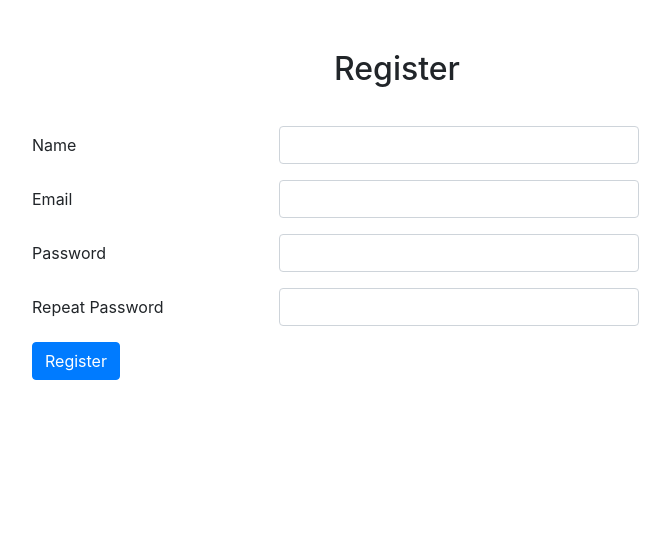
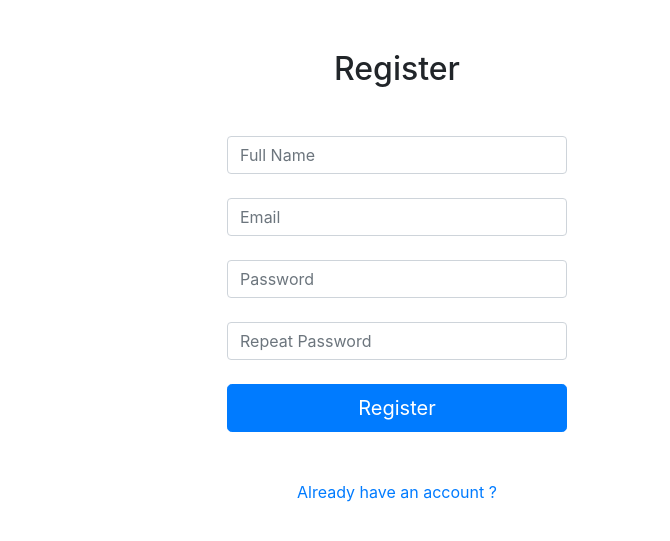
Before and after one commit to Chiragasourabh/ML-Search-Engine, a Flask app: page /register in a window 1280 px wide. Shown: the part 101-642 px from the top of the page, without its empty margins (243-913 px from the left). Run offline with Flask 2, Linux system fonts and the light colour scheme; some libraries are stand-ins or nearby versions.

Commit message:
updated login forgot password

```diff
--- a/app.py
+++ b/app.py
@@ -1,6 +1,7 @@
 from flask import Flask, request, render_template
 import wikipedia as wp
-#import speech_recognition as sr
+import config
+import speech_recognition as sr
 
 app = Flask(__name__)
 
@@ -44,17 +45,32 @@ def contact():
 def auth():
     return render_template('login.html')
 
+
+@app.route('/auth', methods=['POST'])
+def login_post():
+    email = request.form['txtEmail']
+    password = request.form['txtPassword']
+    return str(config.signin_with_email_and_password(email,password))
+
 @app.route('/register')
 def Register():
     return render_template('register.html')
 
-@app.route('/auth', methods=['POST'])
-def login_post():
-    username = request.form['txtEmail']
-    password = request.form['txtPassword']
-    return username
+@app.route('/register', methods=['POST'])
+def register_post():
+    name = request.form['username']
+    email = request.form['txtEmail']
+    password = request.form['password1']
+    return str(config.register_with_email_and_password(email,password))
 
+@app.route('/forgotpassword')
+def ResetPassword():
+    return render_template('forgotpassword.html')
 
+@app.route('/forgotpassword', methods=['POST'])
+def ResetPassword_post():
+    email = request.form['txtEmail']
+    return str(config.reset_password_with_email(email))
 
 @app.route('/wiki')
 def wikitest():
--- a/templates/layout.html
+++ b/templates/layout.html
@@ -20,6 +20,7 @@
 	<link rel= "stylesheet" type= "text/css" href= "{{ url_for('static',filename='assets/fonts/font-awesome.min.css') }}">
 	<link rel= "stylesheet" type= "text/css" href= "{{ url_for('static',filename='assets/css/Navigation-Clean.css') }}">
   <link rel= "stylesheet" type= "text/css" href= "{{ url_for('static',filename='assets/css/Team.css') }}">
+  <link rel= "stylesheet" type= "text/css" href= "{{ url_for('static',filename='assets/css/howitworks.css') }}">
 </head>
 
 <body>
--- a/templates/login.html
+++ b/templates/login.html
@@ -10,12 +10,12 @@
                 <center>
                     <p class="form-signin">
                         <form method="post">
-                            <input type="text" name="txtEmail" id="txtEmail" class="form-control" placeholder="Email" />
-                            <input type="password" name="txtPassword" id="txtPassword" class="form-control" placeholder="password" />
+                            <input type="text" required="" name="txtEmail" id="txtEmail" class="form-control" placeholder="Email" />
+                            <input type="password" name="txtPassword" required="" id="txtPassword" class="form-control" placeholder="password" />
                             <br />
                             <input type="submit" value="Login" class="btn btn-lg btn-primary btn-block" />
                             <br>
-                            <a href="~/Home/ForgotPassword">Forgot Password ?</a>
+                            <a href="forgotpassword">Forgot Password ?</a>
                             <br>
                             <br>
                             <a href="register">Don't have an account ?</a>
--- a/templates/register.html
+++ b/templates/register.html
@@ -1,28 +1,29 @@
 {% extends 'layout.html' %}
 
 {% block body %}
-<div class="row register-form">
-        <div class="col-md-8 offset-md-2 justify-content-center">
-            <form class="custom-form">
-                <h2 class="text-center register-heading">Register</h2>
-                <div class="form-row form-group">
-                    <div class="col-sm-4 label-column"><label class="col-form-label" for="name-input-field">Name </label></div>
-                    <div class="col-sm-6 input-column"><input class="form-control" type="text"></div>
+
+    <div class="container">
+        <div class="row justify-content-center">
+            <div class="col-sm-6 col-md-4 col-md-offset-4">
+                <h2 class="text-center login-title">Register</h2><br />
+                <div class="account-wall text-center">
+                    <center>
+                        <p class="form-signin">
+                            <form method="post">
+                                <input class="form-control" type="text" required="" name="username" id="username" placeholder="Full Name"><br>
+                                <input type="text"  required="" name="txtEmail" id="txtEmail" class="form-control" placeholder="Email" /><br>
+                                <input class="form-control" type="password" required="" name="password1" id="password1" placeholder="Password"><br>
+                                <input class="form-control" type="password" required="" name="password2" id="password2" placeholder="Repeat Password">
+                                <br />
+                                <input type="submit" value="Register" class="btn btn-lg btn-primary btn-block" />
+                                <br>
+                                <br>
+                                <a href="auth">Already have an account ?</a>
+                            </form>
+                        </p>
+                    </center>
                 </div>
-                <div class="form-row form-group">
-                    <div class="col-sm-4 label-column"><label class="col-form-label" for="email-input-field">Email </label></div>
-                    <div class="col-sm-6 input-column"><input class="form-control" type="email"></div>
-                </div>
-                <div class="form-row form-group">
-                    <div class="col-sm-4 label-column"><label class="col-form-label" for="pawssword-input-field">Password </label></div>
-                    <div class="col-sm-6 input-column"><input class="form-control" type="password"></div>
-                </div>
-                <div class="form-row form-group">
-                    <div class="col-sm-4 label-column"><label class="col-form-label" for="repeat-pawssword-input-field">Repeat Password </label></div>
-                    <div class="col-sm-6 input-column"><input class="form-control" type="password"></div>
-                </div>
-                <button class="btn  btn-primary submit-button text-center" type="button">Register</button>
-              </form>
+            </div>
         </div>
     </div>
-    {% endblock %}
+{% endblock %}
```
Also changed, not shown: config.py (added, +30 -0 lines), static/assets/css/howitworks.css (added, +42 -0 lines), templates/forgotpassword.html (added, +25 -0 lines), templates/howitworks.html (+8 -1 lines).
